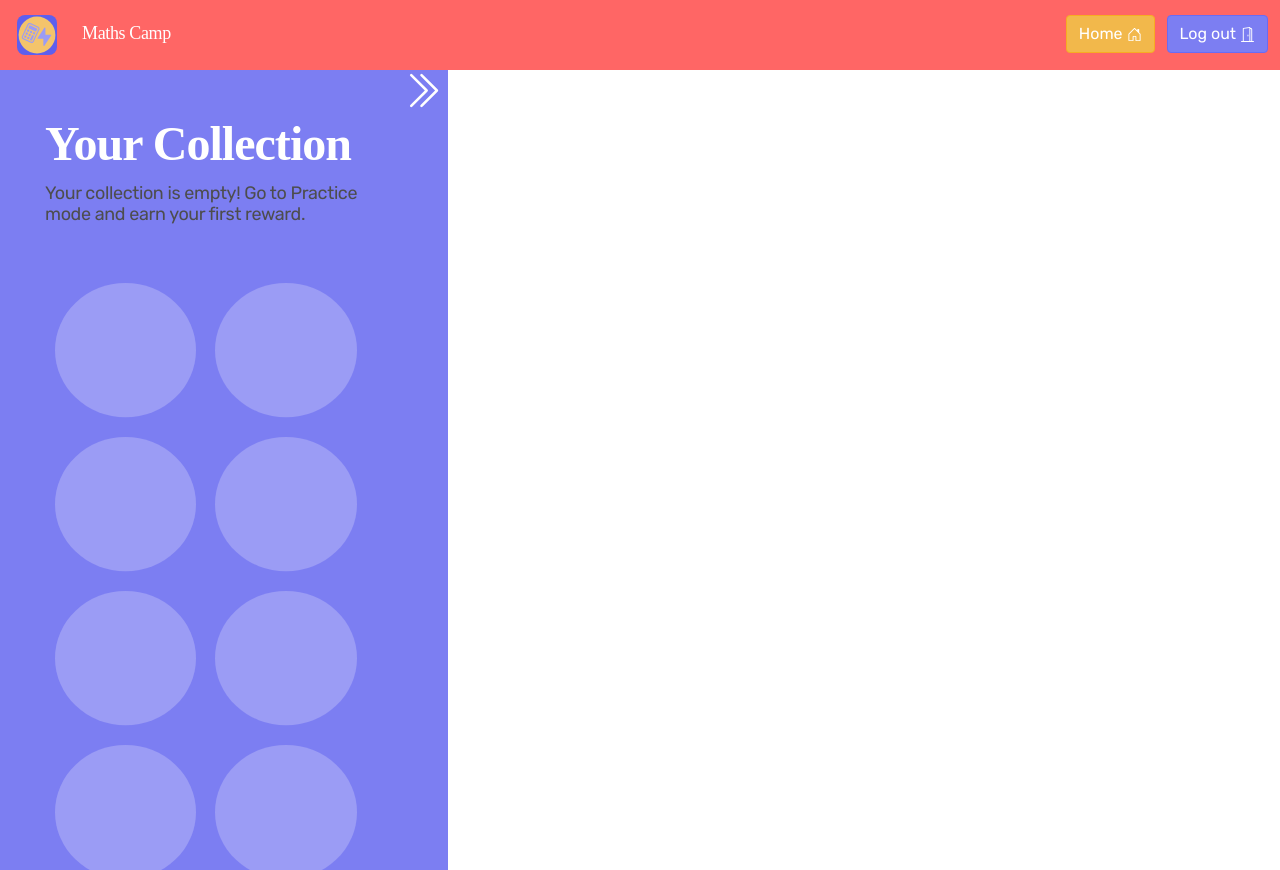
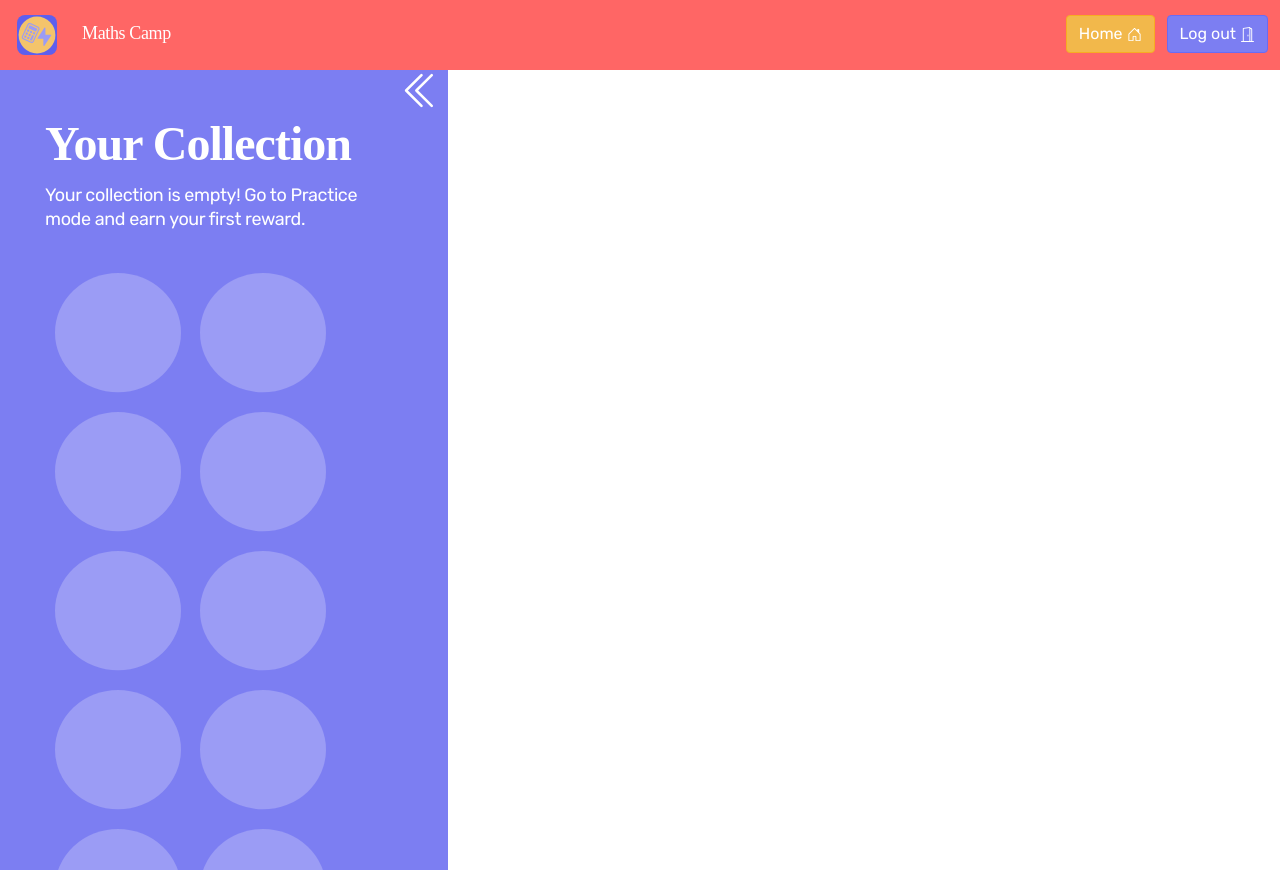
Before and after one commit to tamaraputriv/MathsCamp, a React (Create React App) app: page /frontpage in a window 1280 px wide. Shown: the top 870 px of the page. Built offline with nearby package versions, Linux system fonts and the light colour scheme; a web font is replaced by a local one.

Commit message:
Sidebar transistion

```diff
--- a/package.json
+++ b/package.json
@@ -10,8 +10,8 @@
     "@testing-library/user-event": "^12.8.3",
     "@webpixels/css": "github:webpixels/css",
     "bootstrap": "^5.1.1",
+    "bootstrap-icons": "^1.5.0",
     "firebase": "^9.1.1",
-    "bootstrap-icons": "^1.5.0",
     "react": "^17.0.2",
     "react-bootstrap": "^1.6.4",
     "react-bootstrap-icons": "^1.5.0",
--- a/src/components/Sidebar/Sidebar.css
+++ b/src/components/Sidebar/Sidebar.css
@@ -5,8 +5,8 @@
   padding-left: 45px;
   padding-right: 48px;
   width: 35%;
-  height: 100vh;
-  overflow: scroll;
+  overflow: hidden;
+  transition: 0.2s all ease;
 }
 
 .arrow-icon {
@@ -14,6 +14,11 @@
   height: 41px;
   padding: 0;
   position: absolute;
+}
+
+.arrow-icon:hover {
+  cursor: pointer;
+  color: #babbf8;
 }
 
 .sidebarH1 {
@@ -29,19 +34,26 @@
 }
 
 .sidebarP {
+  color: #ffffff;
   font-family: Rubik;
   font-style: normal;
   font-weight: normal;
   font-size: 18px;
   line-height: 21px;
   letter-spacing: -0.02em;
+  display: unset;
+  padding-right: 40px;
 }
 
 .unlocked-badge {
   margin: 9.5px;
-  height: 135px;
+  height: 120px;
 }
 
 .badge-row {
   margin-top: 32px;
 }
+
+.badge-col {
+  overflow: scroll;
+}
--- a/src/components/Sidebar/Sidebar.js
+++ b/src/components/Sidebar/Sidebar.js
@@ -1,6 +1,6 @@
 import React from "react";
 import "./Sidebar.css";
-import { BsChevronDoubleRight } from "react-icons/bs";
+import { BsChevronDoubleRight, BsChevronDoubleLeft } from "react-icons/bs";
 import UnlockedBagde from "../../images/Icons/unlocked-reward-badge.svg";
 import { Container, Col, Row } from "react-bootstrap";
 
@@ -8,32 +8,50 @@ export default function Sidebar({ isOpen, toggle }) {
   return (
     <Container
       className="sidebar-container"
-      style={{ width: isOpen ? "35%" : "10%" }}
+      style={{ width: isOpen ? "" : "15%", height: isOpen ? "100vh" : "100%" }}
     >
       <Row className="icon-row">
         <Col></Col>
         <Col md="auto">
-          <BsChevronDoubleRight
-            className="arrow-icon"
-            alt="icon arrow"
-          ></BsChevronDoubleRight>
+          {isOpen ? (
+            <BsChevronDoubleLeft
+              onClick={toggle}
+              className="arrow-icon"
+              alt="icon arrow"
+            ></BsChevronDoubleLeft>
+          ) : (
+            <BsChevronDoubleRight
+              onClick={toggle}
+              className="arrow-icon"
+              alt="icon arrow"
+            ></BsChevronDoubleRight>
+          )}
         </Col>
       </Row>
       <Row className="h1-row">
         <Col md="auto">
-          <h1 className="sidebarH1">Your Collection</h1>
+          <h1
+            className="sidebarH1"
+            style={{
+              fontSize: isOpen ? "" : "20px",
+              marginTop: isOpen ? "" : "0",
+              marginBottom: isOpen ? "" : "0",
+            }}
+          >
+            Your Collection
+          </h1>
         </Col>
       </Row>
       <Row>
         <Col>
-          <p className="sidebarP">
+          <p className="sidebarP" style={{ display: isOpen ? "" : "none" }}>
             Your collection is empty! Go to Practice mode and earn your first
             reward.
           </p>
         </Col>
       </Row>
       <Row className="badge-row">
-        <Col>
+        <Col className="badge-col">
           <img
             className="unlocked-badge"
             src={UnlockedBagde}
```
Also changed, not shown: 1 other file (tests, documents, lock files or other folders).
